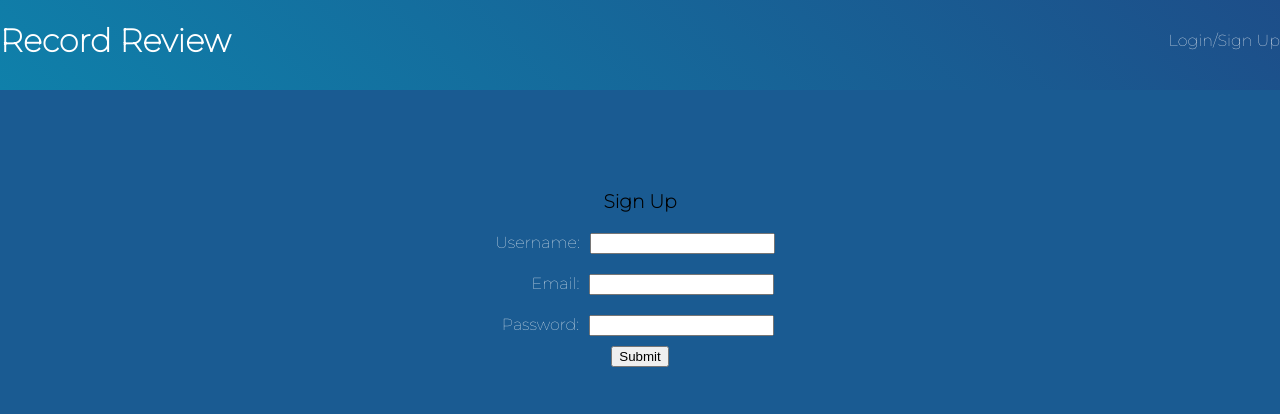
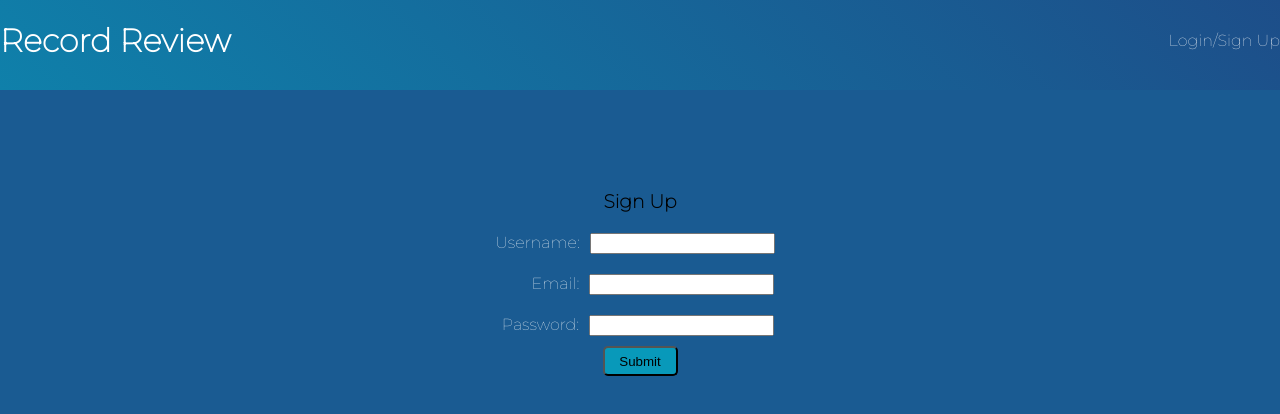
Before and after one commit to jstiles44/Record-Review, a React (Create React App) app in the folder client/: page /sign-up in a window 1280 px wide. Shown: the top 414 px of the page. Built offline with nearby package versions, Linux system fonts and the light colour scheme.

Commit message:
more styling

```diff
--- a/client/src/screens/SignUp.jsx
+++ b/client/src/screens/SignUp.jsx
@@ -58,7 +58,7 @@ export default function SignUp(props) {
         />
       </label>
       <br />
-      <button>Submit</button>
+      <button className='submit-button'>Submit</button>
       </form>
       </div>
   )
```
Also changed, not shown: client/src/screens/Albums.css (line endings or trailing spaces), 1 other file (tests, documents, lock files or other folders).
